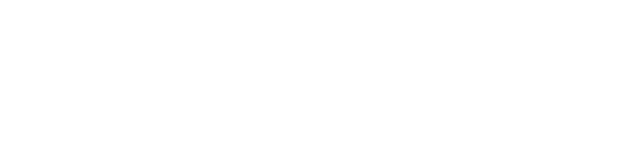
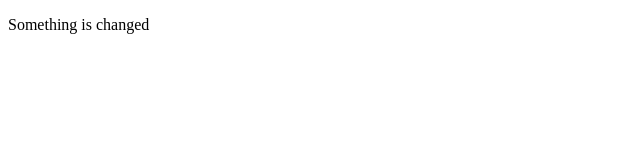
Before and after one commit to soumyaprakashmahapatra/Assignment_7, a plain HTML site: page index.html in a window 1280 px wide. Shown: the whole page, without its empty margins (0-640 px from the left). Drawn offline with Linux system fonts and the light colour scheme.

Commit message:
Update index.html

```diff
--- a/index.html
+++ b/index.html
@@ -6,6 +6,6 @@
     <title>Document</title>
 </head>
 <body>
-
+    <p>Something is changed</p>
 </body>
 </html>
```
